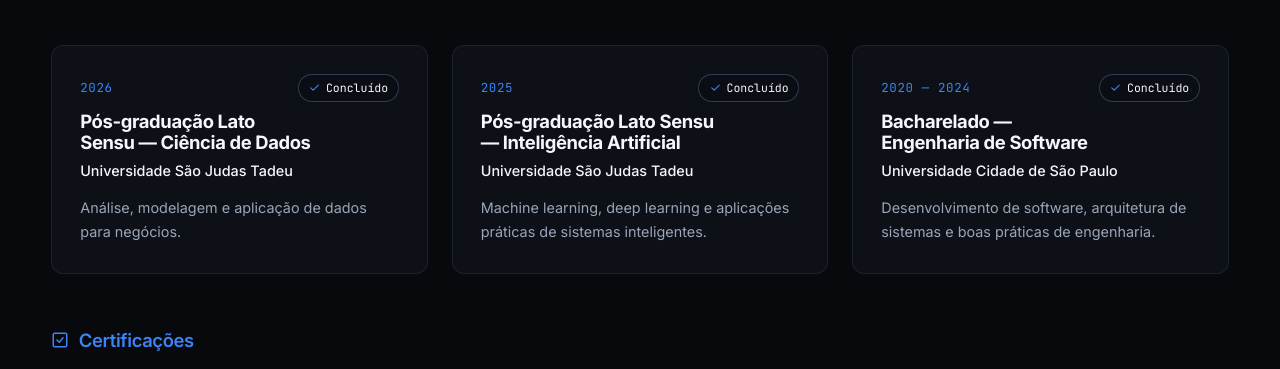
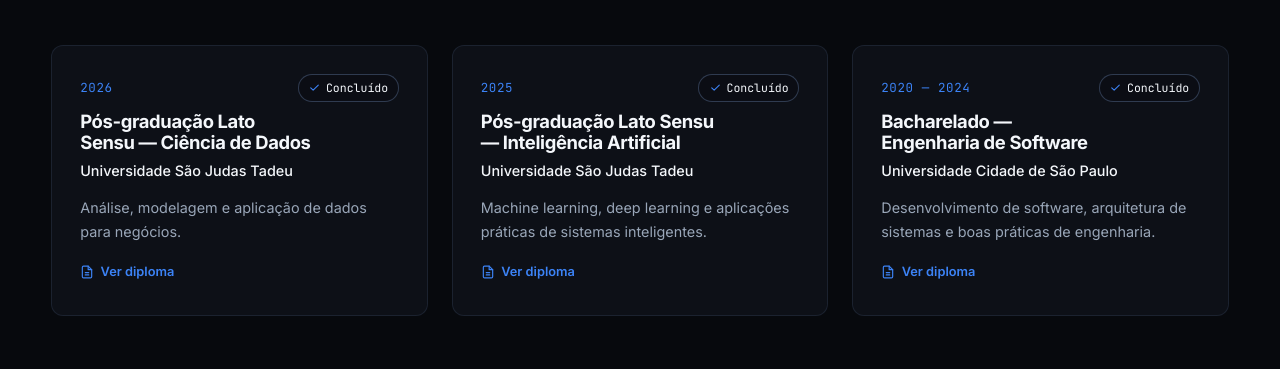
Before and after one commit to maathsilva/portfolio-pessoal, an Astro site: page / in a window 1280 px wide. Shown: the part 3227-3596 px from the top of the page. Built offline with nearby package versions, Linux system fonts and the light colour scheme; Astro itself is replaced by a stand-in of ours; animation ran at ten frames a second.

Commit message:
Formação: adiciona link "Ver diploma" nas 3 formações acadêmicas
Diplomas de Ciência de Dados, Inteligência Artificial e Bacharelado
em Engenharia de Software, cada um com link pro PDF real, mesmo
padrão dos certificados.

O diploma de IA veio assinado digitalmente num envelope CMS/PKCS#7
(comum em diploma digital brasileiro) — o PDF cru só existia dentro
do envelope, então extraí o conteúdo assinado com
`openssl cms -verify` (a verificação da assinatura passou) antes de
publicar, senão o navegador não conseguiria abrir o arquivo.

Co-Authored-By: Claude Sonnet 5 <noreply@anthropic.com>

```diff
--- a/src/components/Education.astro
+++ b/src/components/Education.astro
@@ -24,6 +24,16 @@ import Icon from './Icon.astro';
           <h3>{item.title}</h3>
           <p class="edu-institution">{item.institution}</p>
           <p class="edu-desc">{item.description}</p>
+          {item.file && (
+            <a
+              href={`/assets/docs/diplomas/${item.file}`}
+              target="_blank"
+              rel="noopener noreferrer"
+              class="edu-link"
+            >
+              <Icon name="file-text" size={14} /> Ver diploma
+            </a>
+          )}
         </div>
       ))}
     </div>
@@ -103,6 +113,19 @@ import Icon from './Icon.astro';
     font-size: 0.9rem;
     margin: 0;
   }
+  .edu-link {
+    display: inline-flex;
+    align-items: center;
+    gap: 0.4rem;
+    font-size: 0.8rem;
+    font-weight: 600;
+    color: var(--accent);
+    margin-top: 1rem;
+    width: fit-content;
+  }
+  .edu-link:hover {
+    color: var(--accent-strong);
+  }
 
   .subhead {
     display: flex;
--- a/src/data/experience.ts
+++ b/src/data/experience.ts
@@ -52,6 +52,7 @@ export interface Education {
   institution: string;
   description: string;
   completed: boolean;
+  file?: string;
 }
 
 export const education: Education[] = [
@@ -61,6 +62,7 @@ export const education: Education[] = [
     institution: 'Universidade São Judas Tadeu',
     description: 'Análise, modelagem e aplicação de dados para negócios.',
     completed: true,
+    file: 'diploma-ciencia-de-dados.pdf',
   },
   {
     period: '2025',
@@ -68,6 +70,7 @@ export const education: Education[] = [
     institution: 'Universidade São Judas Tadeu',
     description: 'Machine learning, deep learning e aplicações práticas de sistemas inteligentes.',
     completed: true,
+    file: 'diploma-inteligencia-artificial.pdf',
   },
   {
     period: '2020 — 2024',
@@ -75,6 +78,7 @@ export const education: Education[] = [
     institution: 'Universidade Cidade de São Paulo',
     description: 'Desenvolvimento de software, arquitetura de sistemas e boas práticas de engenharia.',
     completed: true,
+    file: 'diploma-engenharia-software.pdf',
   },
 ];
 
```
Also changed, not shown: 3 other files.
